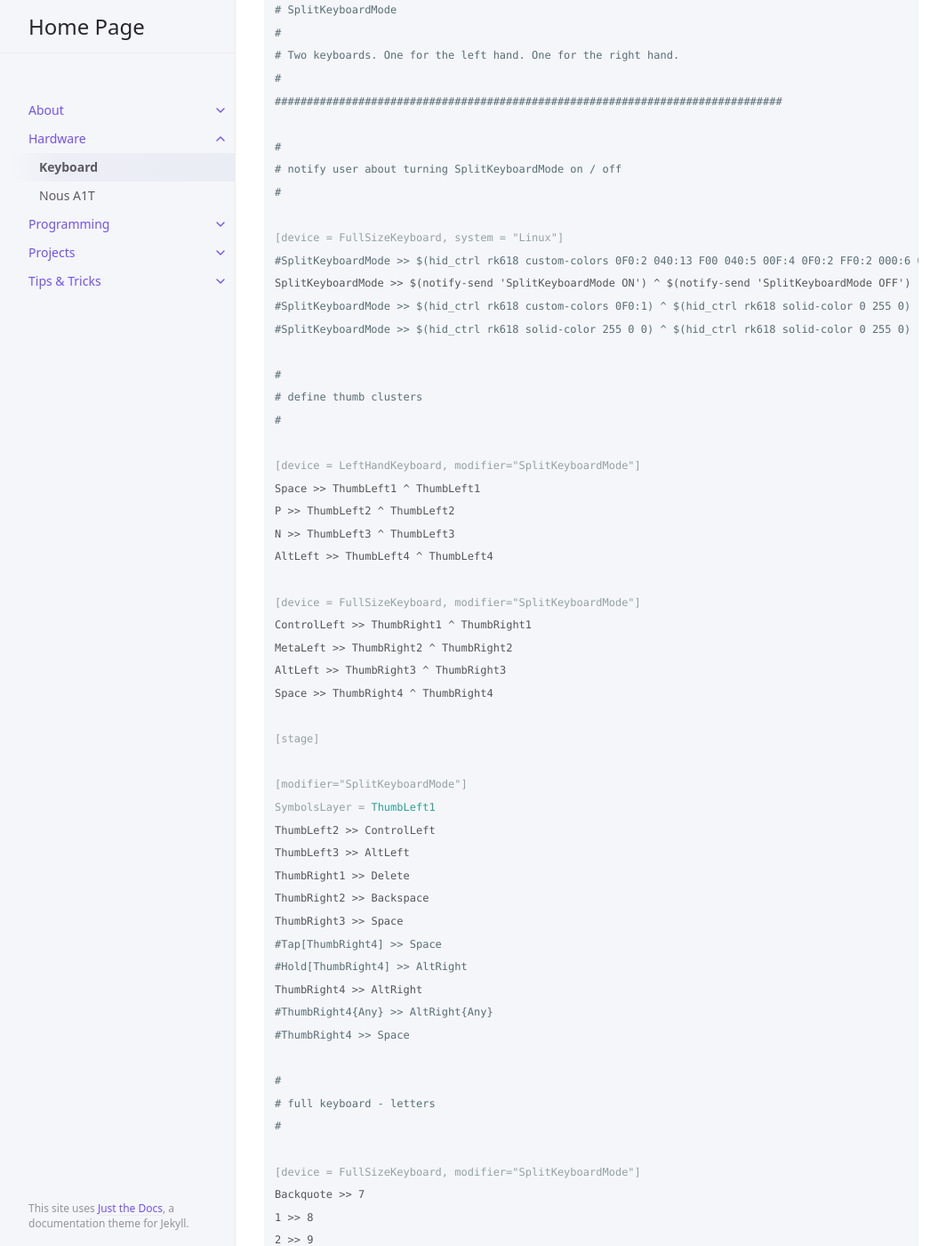
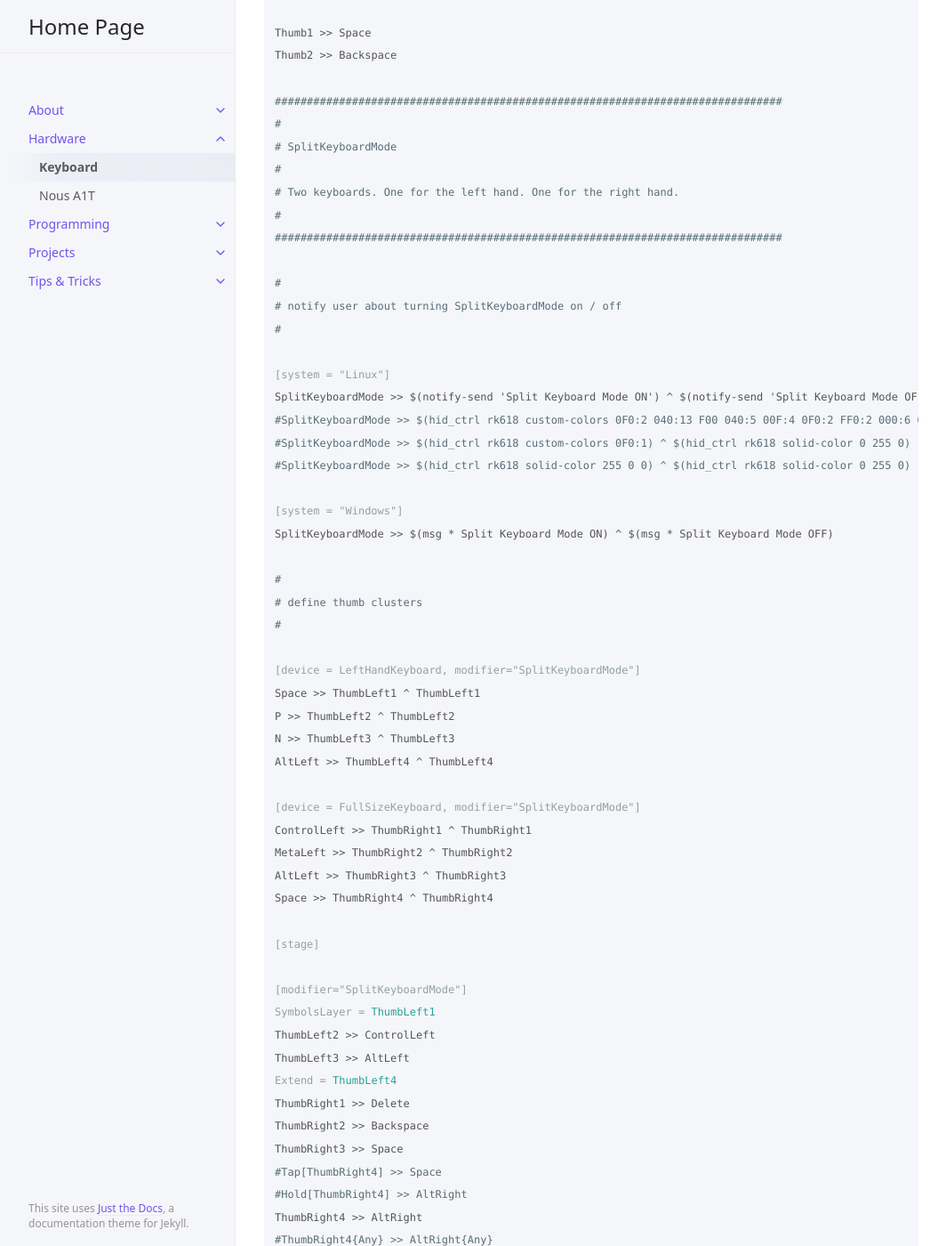
Before and after one commit to marek-g/marek-g.github.io, a Jekyll site: the page built from posts/hardware/keyboard.md, in a window 1280 px wide and 1400 px high, scrolled down 5823 px. Shown: the whole window at 89% size, without its empty margins (107-1171 px from the left). Built offline with Jekyll 4.4.1, drawn with Linux system fonts in a browser that asks for light colours; some of the changed text lies outside the part shown.

Commit message:
Update keyboard.md

```diff
--- a/posts/hardware/keyboard.md
+++ b/posts/hardware/keyboard.md
@@ -47,9 +47,15 @@ Keymapper configuration:
 #
 ###############################################################################
 
+[system = "Linux"]
 #FullSizeKeyboard = 'BY Tech Gaming Keyboard'
 FullSizeKeyboard = 'USB USB Keyboard'
 LeftHandKeyboard = 'Evision RGB Keyboard'
+
+[system = "Windows"]
+#FullSizeKeyboard = 'Gaming Keyboard'
+FullSizeKeyboard = 'USB Keyboard'
+LeftHandKeyboard = 'RGB Keyboard'
 
 ###############################################################################
 #
@@ -241,11 +247,14 @@ Thumb2 >> Backspace
 # notify user about turning SplitKeyboardMode on / off
 #
 
-[device = FullSizeKeyboard, system = "Linux"]
+[system = "Linux"]
+SplitKeyboardMode >> $(notify-send 'Split Keyboard Mode ON') ^ $(notify-send 'Split Keyboard Mode OFF')
 #SplitKeyboardMode >> $(hid_ctrl rk618 custom-colors 0F0:2 040:13 F00 040:5 00F:4 0F0:2 FF0:2 000:6 0F0:7 040:5 0F0:3 000:6 0F0:7 040 F00:4 040 FF0:2 000:6 0F0:7 040:6 FF0:2 000:6 0F0:7 FF0:2 F00:1 FF0:5 000:6 0F0:6) ^ $(hid_ctrl rk618 solid-color 0 255 0)
-SplitKeyboardMode >> $(notify-send 'SplitKeyboardMode ON') ^ $(notify-send 'SplitKeyboardMode OFF')
 #SplitKeyboardMode >> $(hid_ctrl rk618 custom-colors 0F0:1) ^ $(hid_ctrl rk618 solid-color 0 255 0)
 #SplitKeyboardMode >> $(hid_ctrl rk618 solid-color 255 0 0) ^ $(hid_ctrl rk618 solid-color 0 255 0)
+
+[system = "Windows"]
+SplitKeyboardMode >> $(msg * Split Keyboard Mode ON) ^ $(msg * Split Keyboard Mode OFF)
 
 #
 # define thumb clusters
@@ -269,6 +278,7 @@ Space >> ThumbRight4 ^ ThumbRight4
 SymbolsLayer = ThumbLeft1
 ThumbLeft2 >> ControlLeft
 ThumbLeft3 >> AltLeft
+Extend = ThumbLeft4
 ThumbRight1 >> Delete
 ThumbRight2 >> Backspace
 ThumbRight3 >> Space
@@ -321,6 +331,19 @@ N >> ShiftRight
 [stage]
 
 #
+# Extend key
+#
+
+Extend >>
+Extend{S}               >> Alt
+Extend{D}               >> Shift
+Extend{F} >> Control
+Extend{I}               >> ArrowUp
+Extend{K}               >> ArrowDown
+Extend{J}               >> ArrowLeft
+Extend{L}               >> ArrowRight
+
+#
 # symbols layer
 #
 # inspired by: https://getreuer.info/posts/keyboards/symbol-layer/index.html
@@ -370,7 +393,8 @@ Slash >> "@"
 #
 ###############################################################################
 
-[class=/emacs/i]
+#[class=/emacs/i]
+[title=/GNU Emacs/i]
 Hold[CapsLock] >> Control
 #Tap[CapsLock] >> Escape
 Escape >> Control{G}
```
Also changed, not shown: other parts of posts/hardware/keyboard.md (+1 -2 lines).
